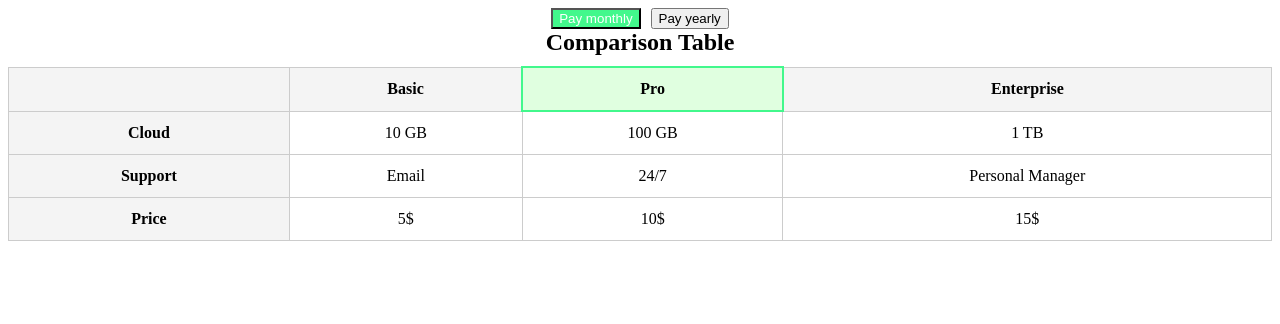
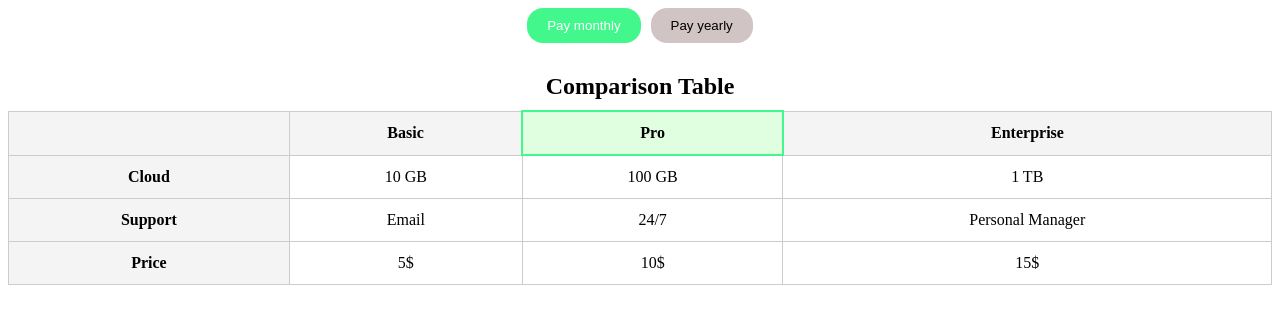
Before and after one commit to Dimabaks/HomeASsignment, a plain HTML site: page AccesiblePricingTable/index.html in a window 1280 px wide. Drawn offline with Linux system fonts and the light colour scheme.

Commit message:
AccesiblePricingTable add color to buttons

```diff
--- a/AccesiblePricingTable/style.css
+++ b/AccesiblePricingTable/style.css
@@ -16,6 +16,23 @@ table {
     background-color: #42f88c;
     color: white;
 }
+
+button {
+    border-radius: 16px;
+    padding: 10px 20px 10px 20px;
+    cursor: pointer;
+    background-color: rgb(209, 196, 196);
+    border: none;
+}
+
+button:hover {
+    outline: auto;
+}
+
+table {
+    margin-top: 30px;
+}
+
 .table-wrapper {
     overflow-x: auto;
 }
```
